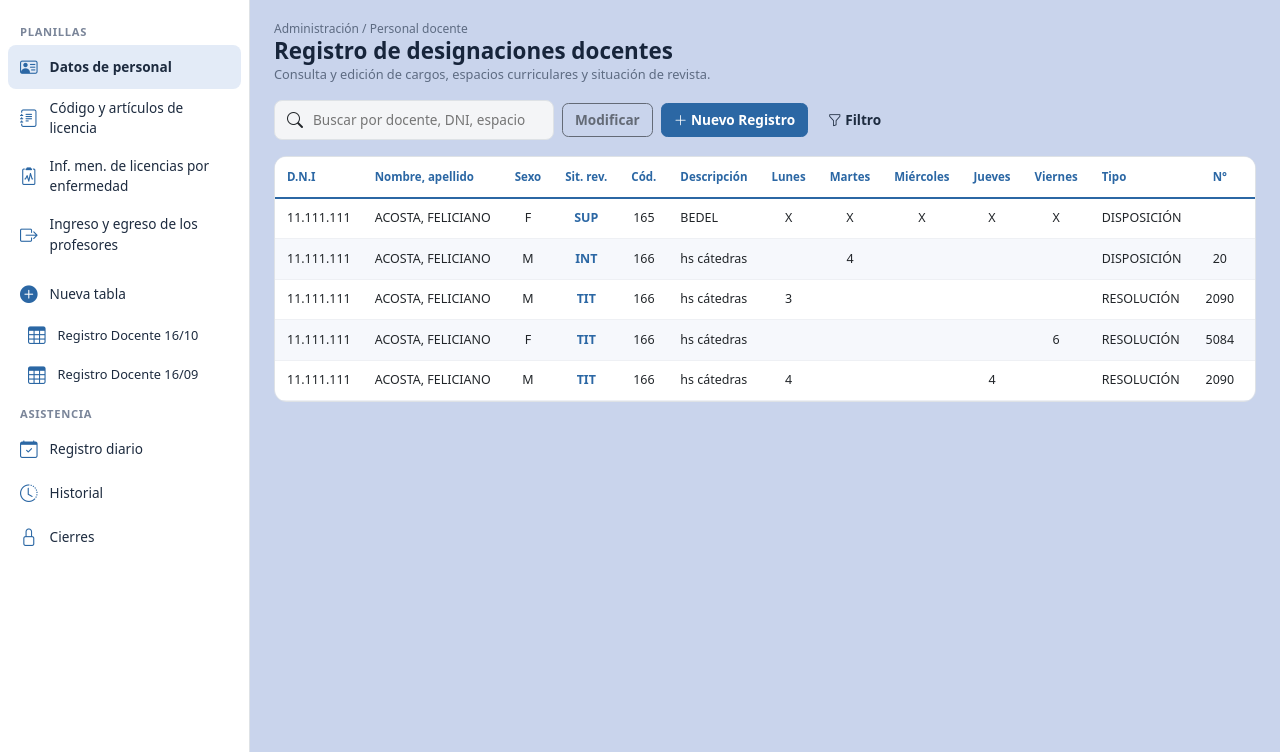
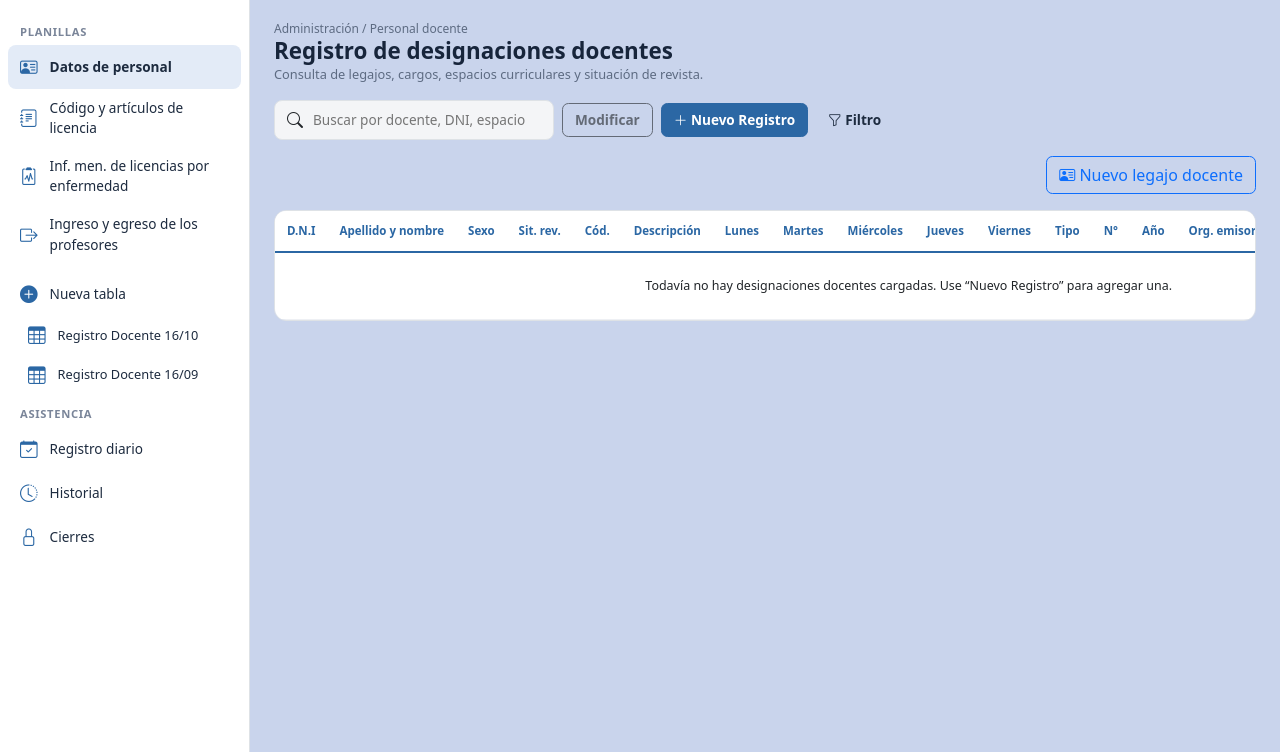
Before and after one commit to IvanAugustoMoralesLopez/Proyecto_Sistema_Asistencia, a Django app: page / in a window 1280 px wide. Shown: the part 48-800 px from the top of the page. Run offline with Django 5.2, Linux system fonts and the light colour scheme.

Commit message:
Implementacion y vista de Agregar Legajos y Designaciones Docentes

```diff
--- a/config/urls.py
+++ b/config/urls.py
@@ -18,6 +18,7 @@ from django.contrib import admin
 from django.urls import include, path
 
 from django.views.generic import TemplateView
+from personal.views import registro_designaciones
 
 urlpatterns = [
     path('admin/', admin.site.urls),
@@ -27,7 +28,7 @@ urlpatterns = [
     path("reportes/", include("reportes.urls")),
 
     # Pantallas de prueba (después las reemplaza backend con sus vistas)
-    path("pantallas/personal/", TemplateView.as_view(template_name="pantallas/datos_personal.html"), name="pantalla_personal"),
+    path("pantallas/personal/", registro_designaciones, name="pantalla_personal"),
     path("pantallas/licencias/", TemplateView.as_view(template_name="pantallas/codigos_licencia.html"), name="pantalla_licencias"),
     path("pantallas/informe/", TemplateView.as_view(template_name="pantallas/informe_licencias.html"), name="pantalla_informe"),
     path("pantallas/ingreso-egreso/", TemplateView.as_view(template_name="pantallas/ingreso_egreso.html"), name="pantalla_ingreso_egreso"),
--- a/personal/urls.py
+++ b/personal/urls.py
@@ -1,9 +1,14 @@
 from django.urls import path
 
-from .views import gestion_legajos
+from .views import gestion_legajos, nueva_designacion
 
 app_name = "personal"
 
 urlpatterns = [
     path("legajos/", gestion_legajos, name="gestion_legajos"),
+    path(
+        "designaciones/nueva/",
+        nueva_designacion,
+        name="nueva_designacion",
+    ),
 ]
--- a/templates/includes/encabezado_planilla.html
+++ b/templates/includes/encabezado_planilla.html
@@ -18,10 +18,16 @@ Encabezado común de las planillas. Uso:
 
         <button type="button" class="btn btn-primario-suave" id="btnModificar" disabled>Modificar</button>
 
-        <button type="button" class="btn btn-primario" data-bs-toggle="offcanvas"
-                data-bs-target="#{{ panel_id }}" aria-controls="{{ panel_id }}">
-            <i class="bi bi-plus-lg"></i> Nuevo Registro
-        </button>
+        {% if nuevo_registro_url %}
+            <a class="btn btn-primario" href="{{ nuevo_registro_url }}">
+                <i class="bi bi-plus-lg"></i> Nuevo Registro
+            </a>
+        {% else %}
+            <button type="button" class="btn btn-primario" data-bs-toggle="offcanvas"
+                    data-bs-target="#{{ panel_id }}" aria-controls="{{ panel_id }}">
+                <i class="bi bi-plus-lg"></i> Nuevo Registro
+            </button>
+        {% endif %}
 
         <div class="dropdown">
             <button type="button" class="btn btn-filtro" data-bs-toggle="dropdown" aria-expanded="false">
--- a/templates/pantallas/datos_personal.html
+++ b/templates/pantallas/datos_personal.html
@@ -4,14 +4,20 @@
 {% block seccion %}datos-personal{% endblock %}
 
 {% block content %}
-{% include "includes/encabezado_planilla.html" with ruta="Administración / Personal docente" titulo="Registro de designaciones docentes" subtitulo="Consulta y edición de cargos, espacios curriculares y situación de revista." panel_id="panelRegistro" %}
+{% include "includes/encabezado_planilla.html" with ruta="Administración / Personal docente" titulo="Registro de designaciones docentes" subtitulo="Consulta de legajos, cargos, espacios curriculares y situación de revista." nuevo_registro_url="/personal/designaciones/nueva/" %}
+
+<div class="d-flex justify-content-end mb-3">
+    <a class="btn btn-outline-primary" href="{% url 'personal:gestion_legajos' %}">
+        <i class="bi bi-person-vcard"></i> Nuevo legajo docente
+    </a>
+</div>
 
 <div class="planilla">
     <table class="tabla-planilla">
         <thead>
             <tr>
                 <th>D.N.I</th>
-                <th>Nombre, apellido</th>
+                <th>Apellido y nombre</th>
                 <th class="centro">Sexo</th>
                 <th class="centro">Sit. rev.</th>
                 <th class="centro">Cód.</th>
@@ -26,135 +32,56 @@
                 <th class="centro">Año</th>
                 <th>Org. emisor</th>
                 <th>Espacio curricular</th>
+                <th>Vigencia</th>
+                <th>Acciones</th>
             </tr>
         </thead>
         <tbody>
-            {# Datos de ejemplo. Reemplazar por: {% for d in designaciones %} ... {% endfor %} #}
-            <tr>
-                <td>11.111.111</td><td>ACOSTA, FELICIANO</td><td class="centro">F</td>
-                <td class="centro"><span class="sit-rev">SUP</span></td><td class="centro">165</td><td>BEDEL</td>
-                <td class="centro">X</td><td class="centro">X</td><td class="centro">X</td><td class="centro">X</td><td class="centro">X</td>
-                <td>DISPOSICIÓN</td><td class="centro"></td><td class="centro">2025</td><td>M.E.C.C.Y.T.</td>
-                <td class="enlace">BEDEL</td>
-            </tr>
-            <tr>
-                <td>11.111.111</td><td>ACOSTA, FELICIANO</td><td class="centro">M</td>
-                <td class="centro"><span class="sit-rev">INT</span></td><td class="centro">166</td><td>hs cátedras</td>
-                <td class="centro"></td><td class="centro">4</td><td class="centro"></td><td class="centro"></td><td class="centro"></td>
-                <td>DISPOSICIÓN</td><td class="centro">20</td><td class="centro">2025</td><td>M.E.C.C.Y.T.</td>
-                <td class="enlace">ENSEÑANZA MEDIADA POR ENTORNOS VIRTUALES</td>
-            </tr>
-            <tr>
-                <td>11.111.111</td><td>ACOSTA, FELICIANO</td><td class="centro">M</td>
-                <td class="centro"><span class="sit-rev">TIT</span></td><td class="centro">166</td><td>hs cátedras</td>
-                <td class="centro">3</td><td class="centro"></td><td class="centro"></td><td class="centro"></td><td class="centro"></td>
-                <td>RESOLUCIÓN</td><td class="centro">2090</td><td class="centro">2025</td><td>M.E.C.C.Y.T.</td>
-                <td class="enlace">SISTEMAS TECNOLÓGICOS</td>
-            </tr>
-            <tr>
-                <td>11.111.111</td><td>ACOSTA, FELICIANO</td><td class="centro">F</td>
-                <td class="centro"><span class="sit-rev">TIT</span></td><td class="centro">166</td><td>hs cátedras</td>
-                <td class="centro"></td><td class="centro"></td><td class="centro"></td><td class="centro"></td><td class="centro">6</td>
-                <td>RESOLUCIÓN</td><td class="centro">5084</td><td class="centro">2025</td><td>M.E.C.C.Y.T.</td>
-                <td class="enlace">DISCIPLINA EN SISTEMAS</td>
-            </tr>
-            <tr>
-                <td>11.111.111</td><td>ACOSTA, FELICIANO</td><td class="centro">M</td>
-                <td class="centro"><span class="sit-rev">TIT</span></td><td class="centro">166</td><td>hs cátedras</td>
-                <td class="centro">4</td><td class="centro"></td><td class="centro"></td><td class="centro">4</td><td class="centro"></td>
-                <td>RESOLUCIÓN</td><td class="centro">2090</td><td class="centro">2025</td><td>M.E.C.C.Y.T.</td>
-                <td class="enlace">ÁLGEBRA LINEAL</td>
-            </tr>
+            {% for designacion in designaciones %}
+                <tr>
+                    <td>{{ designacion.persona.dni }}</td>
+                    <td>{{ designacion.persona.apellido_nombre }}</td>
+                    <td class="centro">{{ designacion.persona.get_sexo_display|default:"—" }}</td>
+                    <td class="centro">
+                        <span class="sit-rev">{{ designacion.get_situacion_revista_display|default:"—" }}</span>
+                    </td>
+                    <td class="centro">{{ designacion.cargo.codigo }}</td>
+                    <td>{{ designacion.cargo.descripcion }}</td>
+                    <td class="centro">{{ designacion.horas_por_dia.LUN|default:"—" }}</td>
+                    <td class="centro">{{ designacion.horas_por_dia.MAR|default:"—" }}</td>
+                    <td class="centro">{{ designacion.horas_por_dia.MIE|default:"—" }}</td>
+                    <td class="centro">{{ designacion.horas_por_dia.JUE|default:"—" }}</td>
+                    <td class="centro">{{ designacion.horas_por_dia.VIE|default:"—" }}</td>
+                    <td>{{ designacion.get_norma_tipo_display|default:"—" }}</td>
+                    <td class="centro">{{ designacion.norma_numero|default:"—" }}</td>
+                    <td class="centro">{{ designacion.norma_anio|default:"—" }}</td>
+                    <td>{{ designacion.organismo_emisor|default:"—" }}</td>
+                    <td>{{ designacion.espacio_curricular|default:"—" }}</td>
+                    <td>
+                        {{ designacion.desde|date:"d/m/Y" }}
+                        –
+                        {{ designacion.hasta|date:"d/m/Y"|default:"Sin término" }}
+                    </td>
+                    <td class="text-nowrap">
+                        <a class="btn btn-sm btn-outline-primary"
+                           href="{% url 'personal:gestion_legajos' %}?dni={{ designacion.persona.dni }}">
+                            Ver legajo
+                        </a>
+                    </td>
+                </tr>
+            {% empty %}
+                <tr>
+                    <td colspan="18" class="text-center py-4">
+                        {% if consulta %}
+                            No se encontraron designaciones que coincidan con “{{ consulta }}”.
+                        {% else %}
+                            Todavía no hay designaciones docentes cargadas.
+                            Use “Nuevo Registro” para agregar una.
+                        {% endif %}
+                    </td>
+                </tr>
+            {% endfor %}
         </tbody>
     </table>
 </div>
 {% endblock %}
-
-{% block panel %}
-<div class="offcanvas offcanvas-end panel-registro" tabindex="-1" id="panelRegistro" aria-labelledby="panelRegistroTitulo">
-    <div class="offcanvas-header">
-        <h2 class="offcanvas-title h5" id="panelRegistroTitulo">Cargar Nuevos Datos</h2>
-        <button type="button" class="btn-close" data-bs-dismiss="offcanvas" aria-label="Cerrar"></button>
-    </div>
-
-    <form method="post" class="d-flex flex-column flex-grow-1 overflow-hidden">
-        {% csrf_token %}
-        <div class="offcanvas-body">
-            <div class="mb-3">
-                <label class="form-label" for="p_dni">D.N.I</label>
-                <input class="form-control" id="p_dni" name="dni" maxlength="8" inputmode="numeric" required>
-            </div>
-            <div class="mb-3">
-                <label class="form-label" for="p_nombre">Apellido y nombre</label>
-                <input class="form-control" id="p_nombre" name="apellido_nombre" required>
-            </div>
-            <div class="row g-2 mb-3">
-                <div class="col-6">
-                    <label class="form-label" for="p_sexo">Sexo</label>
-                    <select class="form-select" id="p_sexo" name="sexo">
-                        <option value="M">Masculino</option>
-                        <option value="F">Femenino</option>
-                    </select>
-                </div>
-                <div class="col-6">
-                    <label class="form-label" for="p_sitrev">Situación de revista</label>
-                    <select class="form-select" id="p_sitrev" name="situacion_revista">
-                        <option value="TIT">Titular</option>
-                        <option value="INT">Interino</option>
-                        <option value="SUP">Suplente</option>
-                    </select>
-                </div>
-            </div>
-            <div class="row g-2 mb-3">
-                <div class="col-4">
-                    <label class="form-label" for="p_cod">Cód.</label>
-                    <input class="form-control" id="p_cod" name="cargo_codigo">
-                </div>
-                <div class="col-8">
-                    <label class="form-label" for="p_desc">Descripción</label>
-                    <input class="form-control" id="p_desc" name="cargo_descripcion">
-                </div>
-            </div>
-            <div class="mb-3">
-                <label class="form-label" for="p_espacio">Espacio curricular</label>
-                <input class="form-control" id="p_espacio" name="espacio_curricular">
-            </div>
-
-            <p class="form-label">Horas por día</p>
-            <div class="row g-2 mb-3 text-center">
-                {% for dia in "LMXJV" %}
-                <div class="col">
-                    <label class="form-label small" for="p_dia_{{ forloop.counter }}">{{ dia }}</label>
-                    <input class="form-control px-1 text-center" id="p_dia_{{ forloop.counter }}" name="horas_{{ forloop.counter }}" type="number" min="0">
-                </div>
-                {% endfor %}
-            </div>
-
-            <div class="row g-2 mb-3">
-                <div class="col-6">
-                    <label class="form-label" for="p_tipo">Tipo de norma</label>
-                    <select class="form-select" id="p_tipo" name="norma_tipo">
-                        <option>Resolución</option>
-                        <option>Disposición</option>
-                    </select>
-                </div>
-                <div class="col-3">
-                    <label class="form-label" for="p_nro">N°</label>
-                    <input class="form-control px-2" id="p_nro" name="norma_numero">
-                </div>
-                <div class="col-3">
-                    <label class="form-label" for="p_anio">Año</label>
-                    <input class="form-control px-2" id="p_anio" name="norma_anio" inputmode="numeric" maxlength="4">
-                </div>
-            </div>
-            <div class="mb-3">
-                <label class="form-label" for="p_org">Org. emisor</label>
-                <input class="form-control" id="p_org" name="organismo_emisor">
-            </div>
-        </div>
-        <div class="offcanvas-footer">
-            <button type="submit" class="btn btn-primario w-100">Cargar</button>
-        </div>
-    </form>
-</div>
-{% endblock %}
```
Also changed, not shown: personal/forms.py (+13 -0 lines), personal/templates/personal/nueva_designacion.html (added, +102 -0 lines), personal/tests.py (+78 -0 lines), personal/views.py (+73 -1 lines).
